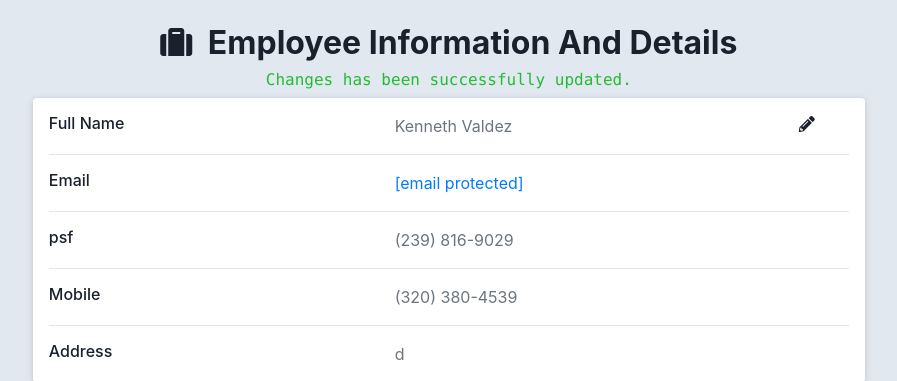
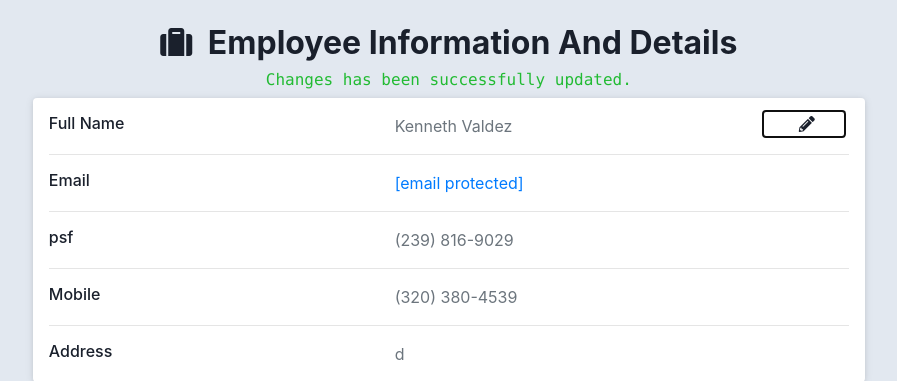
Before and after one commit to hakidon/NetProg330-CRUD, a Flask app: page /employee/view in a window 1280 px wide, with the restyled element focused. Shown: the part 152-533 px from the top of the page, without its empty margins (172-1069 px from the left). Run offline with Flask 2, Linux system fonts and the light colour scheme; some libraries are stand-ins or nearby versions.

Commit message:
25 Jan 2023, 7:48 am

```diff
--- a/templates/view.html
+++ b/templates/view.html
@@ -164,10 +164,7 @@ margin-top: -3px;
   position: absolute;
 }
 
-.edit-btn:not(.saved):focus {
-  /* remove the outline when the "saved" class is not present and the element is in focus */
-  outline:0;
-}
+
 
 .edit-btn.saved {
     background-color: #0BDA51;
```
